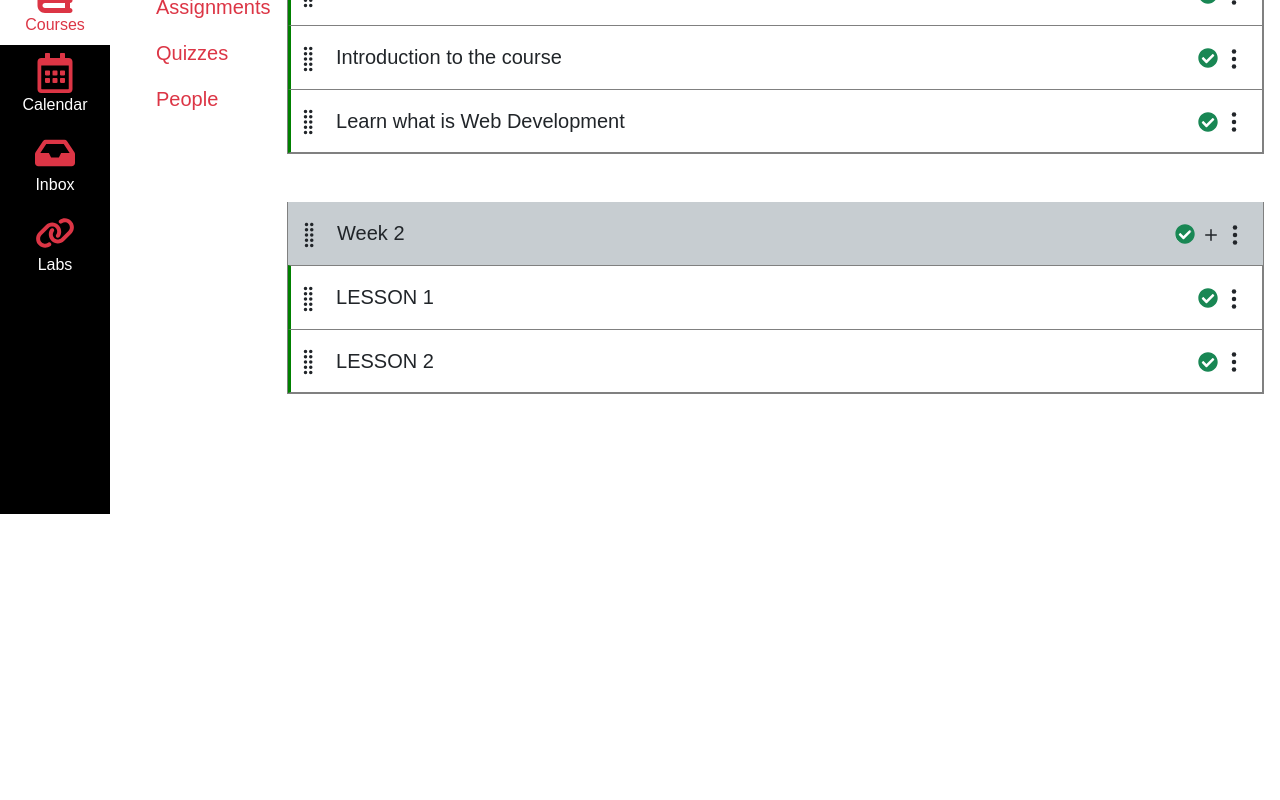
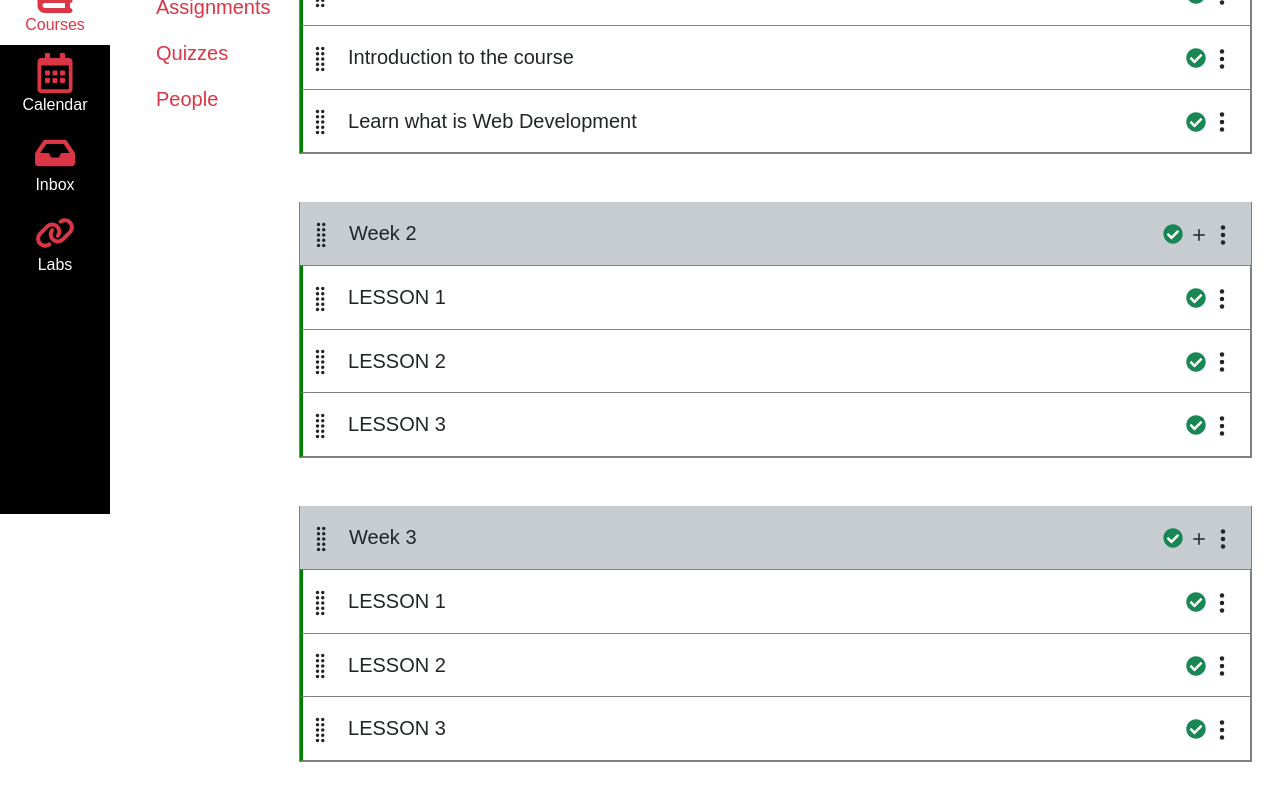
Before and after one commit to kushalkrishnappa/kambaz, a Next.js app: page /Courses/1/Modules in a window 1280 px wide. Shown: the part 286-1086 px from the top of the page. Before the commit the page ends 800 px from the top, so only its background shows below. Built offline with nearby package versions, Linux system fonts and the light colour scheme.

Commit message:
fixes according to rubric

```diff
--- a/app/(Kambaz)/Account/Profile/page.tsx
+++ b/app/(Kambaz)/Account/Profile/page.tsx
@@ -1,9 +1,9 @@
 import Link from "next/link";
-import { FormControl, FormSelect } from "react-bootstrap";
+import { Container, FormControl, FormSelect } from "react-bootstrap";
 
 export default function Profile() {
   return (
-    <div id="wd-profile-screen" style={{ width: "300px" }}>
+    <Container id="wd-profile" className="w-25">
       <h3>Profile</h3>
       <FormControl
         id="wd-username"
@@ -54,6 +54,6 @@ export default function Profile() {
       >
         Signout
       </Link>
-    </div>
+    </Container>
   );
 }
--- a/app/(Kambaz)/Account/Signin/page.tsx
+++ b/app/(Kambaz)/Account/Signin/page.tsx
@@ -1,9 +1,9 @@
 import Link from "next/link";
-import { FormControl } from "react-bootstrap";
+import { Container, FormControl } from "react-bootstrap";
 
 export default function Signin() {
   return (
-    <div id="wd-signin-screen" style={{ width: "300px" }}>
+    <Container id="wd-signin" className="w-25">
       <h1>Sign in</h1>
       <FormControl id="wd-username" placeholder="username" className="mb-2" />
       <FormControl
@@ -22,6 +22,6 @@ export default function Signin() {
       <Link id="wd-signup-link" href="Signup">
         Signup
       </Link>
-    </div>
+    </Container>
   );
 }
--- a/app/(Kambaz)/Account/Signup/page.tsx
+++ b/app/(Kambaz)/Account/Signup/page.tsx
@@ -1,9 +1,9 @@
 import Link from "next/link";
-import { FormControl } from "react-bootstrap";
+import { Container, FormControl } from "react-bootstrap";
 
 export default function Signup() {
   return (
-    <div id="wd-signup-screen" style={{ width: "300px" }}>
+    <Container id="wd-signup" className="w-25">
       <h3>Signup</h3>
       <FormControl id="wd-username" placeholder="username" className="mb-2" />
       <FormControl
@@ -22,6 +22,6 @@ export default function Signup() {
         Signup
       </Link>
       <Link href="Signin">Signin</Link>
-    </div>
+    </Container>
   );
 }
--- a/app/(Kambaz)/Courses/[cid]/Assignments/[aid]/page.tsx
+++ b/app/(Kambaz)/Courses/[cid]/Assignments/[aid]/page.tsx
@@ -6,11 +6,12 @@ import {
   FormSelect,
   FormCheck,
   Row,
+  Container,
 } from "react-bootstrap";
 
 export default function AssignmentEditor() {
   return (
-    <div id="wd-assignments-editor">
+    <Container>
       <FormLabel htmlFor="wd-name">Assignment Name</FormLabel>
       <FormControl
         id="wd-name"
@@ -182,6 +183,6 @@ The Kanbas application should include a link to navigate back to the landing pag
           Save
         </Button>
       </div>
-    </div>
+    </Container>
   );
 }
--- a/app/(Kambaz)/Courses/[cid]/Home/page.tsx
+++ b/app/(Kambaz)/Courses/[cid]/Home/page.tsx
@@ -1,9 +1,10 @@
+import { Container } from "react-bootstrap";
 import Modules from "../Modules/page";
 import CourseStatus from "./Status";
 
 export default function Home() {
   return (
-    <div id="wd-home">
+    <Container id="wd-course-home">
       <div className="d-flex" id="wd-home">
         <div className="flex-fill me-3">
           <Modules />
@@ -12,6 +13,6 @@ export default function Home() {
           <CourseStatus />
         </div>
       </div>
-    </div>
+    </Container>
   );
 }
--- a/app/(Kambaz)/Courses/[cid]/Modules/ModulesControls.tsx
+++ b/app/(Kambaz)/Courses/[cid]/Modules/ModulesControls.tsx
@@ -7,6 +7,8 @@ import {
 } from "react-bootstrap";
 import { FaPlus } from "react-icons/fa6";
 import GreenCheckmark from "./GreenCheckmark";
+import { IoBanOutline } from "react-icons/io5";
+
 export default function ModulesControls() {
   return (
     <div id="wd-modules-controls" className="text-nowrap">
@@ -24,9 +26,6 @@ export default function ModulesControls() {
           <GreenCheckmark /> Publish All
         </DropdownToggle>
         <DropdownMenu>
-          <DropdownItem id="wd-publish-all">
-            <GreenCheckmark /> Publish All
-          </DropdownItem>
           <DropdownItem id="wd-publish-all-modules-and-items">
             <GreenCheckmark /> Publish all modules and items
           </DropdownItem>
@@ -34,10 +33,10 @@ export default function ModulesControls() {
             <GreenCheckmark /> Publish modules only
           </DropdownItem>
           <DropdownItem id="wd-unpublish-all-modules-and-items">
-            Unpublish all modules and items
+            <IoBanOutline className="me-1 fs-5"/> Unpublish all modules and items
           </DropdownItem>
           <DropdownItem id="wd-unpublish-modules-only">
-            Unpublish modules only
+            <IoBanOutline className="me-1 fs-5"/> Unpublish modules only
           </DropdownItem>
         </DropdownMenu>
       </Dropdown>
--- a/app/(Kambaz)/Courses/[cid]/Modules/page.tsx
+++ b/app/(Kambaz)/Courses/[cid]/Modules/page.tsx
@@ -1,4 +1,4 @@
-import { ListGroup, ListGroupItem } from "react-bootstrap";
+import { Container, ListGroup, ListGroupItem } from "react-bootstrap";
 import ModulesControls from "./ModulesControls";
 import { BsGripVertical } from "react-icons/bs";
 import ModuleControlButtons from "./ModuleControlButtons";
@@ -6,7 +6,7 @@ import LessonControlButtons from "./LessonControlButtons";
 
 export default function Modules() {
   return (
-    <div>
+    <Container id="wd-modules">
       <ModulesControls />
       <br />
       <br />
@@ -47,9 +47,34 @@ export default function Modules() {
               <BsGripVertical className="me-2 fs-3" /> LESSON 2
               <LessonControlButtons />
             </ListGroupItem>
+            <ListGroupItem className="wd-lesson p-3 ps-1">
+              <BsGripVertical className="me-2 fs-3" /> LESSON 3
+              <LessonControlButtons />
+            </ListGroupItem>
+          </ListGroup>
+        </ListGroupItem>
+
+        <ListGroupItem className="wd-module p-0 mb-5 fs-5 border-gray">
+          <div className="wd-title p-3 ps-2 bg-secondary">
+            <BsGripVertical className="me-2 fs-3" /> Week 3
+            <ModuleControlButtons />
+          </div>
+          <ListGroup className="wd-lessons rounded-0">
+            <ListGroupItem className="wd-lesson p-3 ps-1">
+              <BsGripVertical className="me-2 fs-3" /> LESSON 1
+              <LessonControlButtons />
+            </ListGroupItem>
+            <ListGroupItem className="wd-lesson p-3 ps-1">
+              <BsGripVertical className="me-2 fs-3" /> LESSON 2
+              <LessonControlButtons />
+            </ListGroupItem>
+            <ListGroupItem className="wd-lesson p-3 ps-1">
+              <BsGripVertical className="me-2 fs-3" /> LESSON 3
+              <LessonControlButtons />
+            </ListGroupItem>
           </ListGroup>
         </ListGroupItem>
       </ListGroup>
-    </div>
+    </Container>
   );
 }
--- a/app/(Kambaz)/Courses/[cid]/People/Table/page.tsx
+++ b/app/(Kambaz)/Courses/[cid]/People/Table/page.tsx
@@ -1,9 +1,9 @@
-import { Table } from "react-bootstrap";
+import { Container, Table } from "react-bootstrap";
 import { FaUserCircle } from "react-icons/fa";
 
 export default function PeopleTable() {
   return (
-    <div id="wd-people-table">
+    <Container id="wd-people-table">
       <Table striped>
         <thead>
           <tr>
@@ -66,6 +66,6 @@ export default function PeopleTable() {
           </tr>
         </tbody>
       </Table>
-    </div>
+    </Container>
   );
 }
--- a/app/(Kambaz)/Dashboard/page.tsx
+++ b/app/(Kambaz)/Dashboard/page.tsx
@@ -7,11 +7,13 @@ import {
   CardText,
   CardTitle,
   Col,
+  Container,
   Row,
 } from "react-bootstrap";
+
 export default function Dashboard() {
   return (
-    <div id="wd-dashboard">
+    <Container>
       <h1 id="wd-dashboard-title">Dashboard</h1> <hr />
       <h2 id="wd-dashboard-published">Published Courses (10)</h2> <hr />
       <div id="wd-dashboard-courses">
@@ -297,6 +299,6 @@ export default function Dashboard() {
           </Col>
         </Row>
       </div>
-    </div>
+    </Container>
   );
 }
```
Also changed, not shown: app/(Kambaz)/Courses/[cid]/Assignments/page.tsx (+5 -2 lines).
